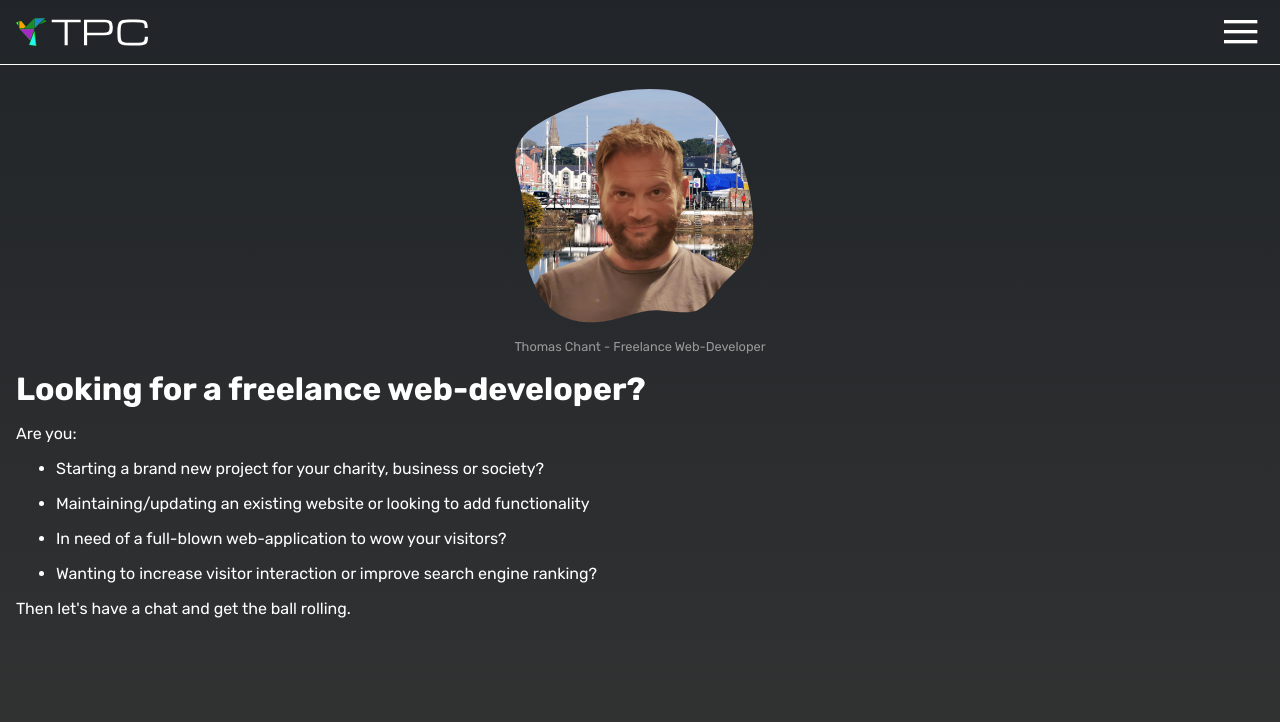
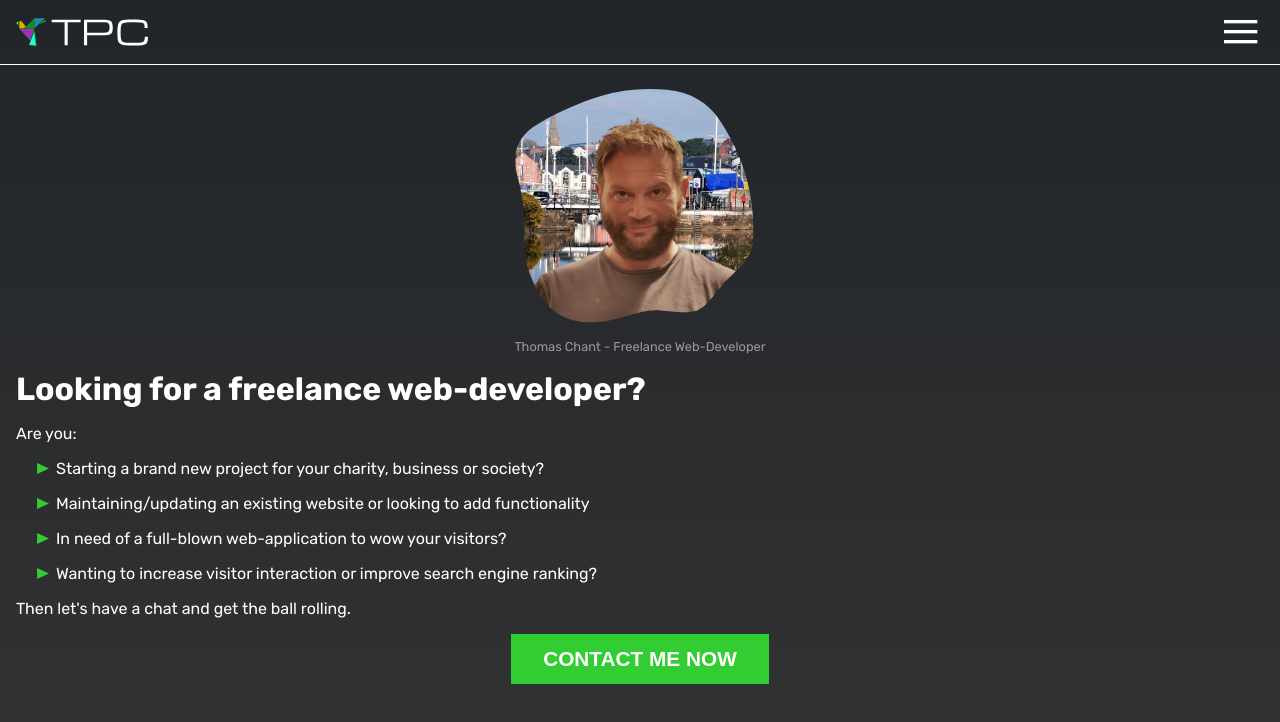
Before and after one commit to DoubleNemesis/thomaspchant, a React (Create React App) app: page / in a window 1280 px wide. Shown: the top 722 px of the page. Built offline with nearby package versions, Linux system fonts and the light colour scheme.

Commit message:
added button and changed component folder to layout

```diff
--- a/src/App.js
+++ b/src/App.js
@@ -1,6 +1,6 @@
-import Header from './components/header/Header'
-import Main from './components/main/Main'
-import Section from './components/section/Section'
+import Header from './layout/header/Header'
+import Main from './layout/main/Main'
+import Section from './layout/section/Section'
 import HeadlineImage from './sections/headline/headlineImage/HeadlineImage'
 import HeadlineText from './sections/headline/headlineText/HeadlineText'
 
--- /dev/null
+++ b/src/components/buttons/ButtonContainer.js
@@ -0,0 +1,8 @@
+import styled from "styled-components";
+
+export const ButtonContainer = styled.div`
+display: flex;
+flex-direction: column;
+justify-content: center;
+align-items: center;
+`
--- /dev/null
+++ b/src/components/buttons/MainButton.js
@@ -0,0 +1,17 @@
+import styled from "styled-components";
+
+const StyledButton = styled.button`
+border: none;
+background-color: limegreen;
+margin: 1rem;
+padding: .8rem 2rem;
+color: white;
+font-size: 1.3rem;
+font-weight: 600;
+text-transform: uppercase;
+`
+
+
+export default function MainButton({children, ...restProps}){
+    return <StyledButton restProps>{children}</StyledButton>
+}
--- a/src/sections/headline/headlineText/HeadlineText.js
+++ b/src/sections/headline/headlineText/HeadlineText.js
@@ -1,8 +1,10 @@
-import {HeadlineBig, TextBlock} from './HeadlineTextComponents'
+import {HeadlineBig, TextBlock, HeadlineTextContainer} from './HeadlineTextComponents'
+import MainButton from '../../../components/buttons/MainButton'
+import {ButtonContainer} from '../../../components/buttons/ButtonContainer'
 
 export default function HeadlineText(){
     return(
-        <>
+        <HeadlineTextContainer>
         <HeadlineBig>
             Looking for a freelance web-developer?
         </HeadlineBig>
@@ -16,6 +18,9 @@ export default function HeadlineText(){
             </ul>
             Then let's have a chat and get the ball rolling.
         </TextBlock>
-        </>
+        <ButtonContainer>
+            <MainButton>Contact Me Now</MainButton>
+        </ButtonContainer>
+        </HeadlineTextContainer>
     )
 }
--- a/src/sections/headline/headlineText/HeadlineTextComponents.js
+++ b/src/sections/headline/headlineText/HeadlineTextComponents.js
@@ -1,4 +1,9 @@
 import styled from "styled-components"
+import Bullet from "../../../images/bullet.svg"
+
+export const HeadlineTextContainer = styled.div`
+
+`
 
 export const HeadlineBig = styled.h1`
 margin: 1rem 1rem 0 1rem;
@@ -8,6 +13,10 @@ export const TextBlock = styled.p`
 margin: 1rem 1rem 0 1rem;
 font-size: var(--text);
 
+ul{
+    list-style-image: url(${Bullet});
+}
+
 li{
     margin-bottom: 1rem;
 }
```
Also changed, not shown: src/images/bullet.svg (added), src/layout/header/Header.js (renamed from src/components/header/Header.js), src/layout/header/HeaderComponents.js (renamed from src/components/header/HeaderComponents.js), src/layout/main/Main.js (renamed from src/components/main/Main.js), src/layout/main/MainComponents.js (renamed from src/components/main/MainComponents.js), src/layout/section/Section.js (renamed from src/components/section/Section.js), src/layout/section/SectionComponents.js (renamed from src/components/section/SectionComponents.js).
